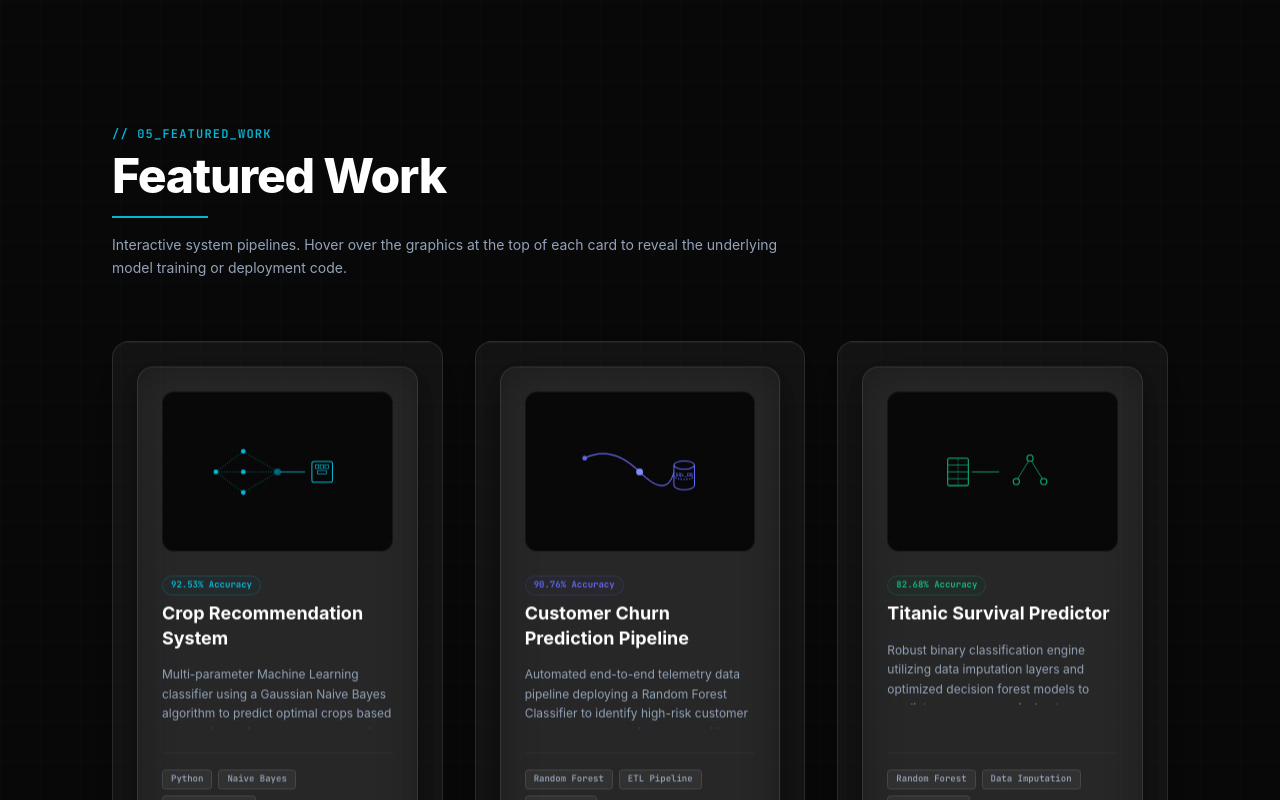
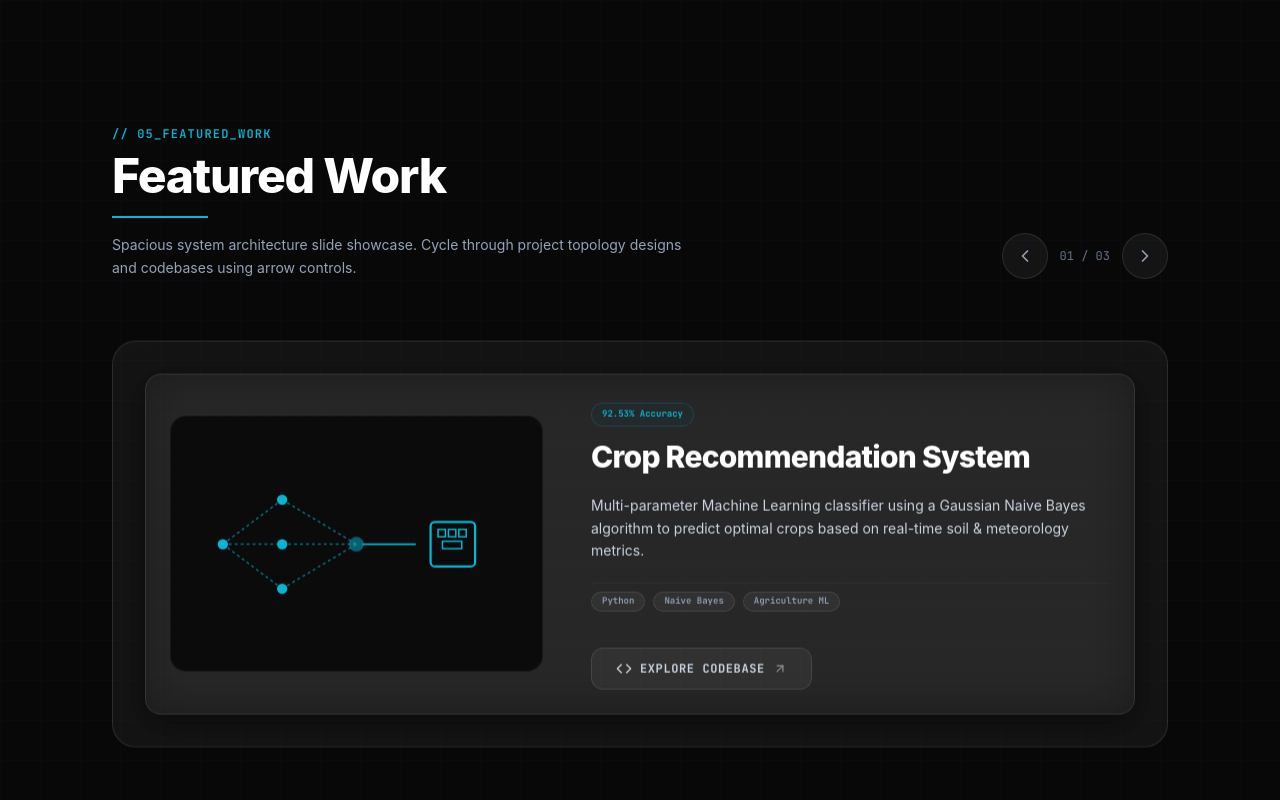
Before and after one commit to KRUTHIKTR/portfolio, a React (Vite) app: page / in a window 1280 px wide. Shown: the part 3400-4200 px from the top of the page. Built offline with nearby package versions, Linux system fonts and the light colour scheme.

Commit message:
feat: implement sleek horizontal slide showcase in Projects.jsx

```diff
--- a/src/components/Projects.jsx
+++ b/src/components/Projects.jsx
@@ -1,6 +1,6 @@
 import React, { useState } from 'react';
 import { motion, AnimatePresence } from 'framer-motion';
-import { ArrowUpRight, Code, Terminal } from 'lucide-react';
+import { ArrowUpRight, Code, ChevronLeft, ChevronRight } from 'lucide-react';
 import TiltCard from './TiltCard';
 
 const projectsData = [
@@ -11,14 +11,7 @@ const projectsData = [
     description: "Multi-parameter Machine Learning classifier using a Gaussian Naive Bayes algorithm to predict optimal crops based on real-time soil & meteorology metrics.",
     github: "https://github.com/KRUTHIKTR/Crop-recommendation-system",
     tags: ["Python", "Naive Bayes", "Agriculture ML"],
-    glowColor: "group-hover:border-[#06b6d4]/30",
-    themeColor: "#06b6d4",
-    codeSnippet: `# Train model
-from sklearn.naive_bayes import GaussianNB
-model = GaussianNB()
-model.fit(X_train, y_train)
-accuracy = model.score(X_test, y_test)
-print(f"Accuracy: {accuracy * 100:.2f}%")`
+    themeColor: "#06b6d4"
   },
   {
     id: 2,
@@ -27,15 +20,7 @@ print(f"Accuracy: {accuracy * 100:.2f}%")`
     description: "Automated end-to-end telemetry data pipeline deploying a Random Forest Classifier to identify high-risk customer accounts and retention opportunities.",
     github: "https://github.com/KRUTHIKTR/Customer-churn-prediction",
     tags: ["Random Forest", "ETL Pipeline", "PostgreSQL"],
-    glowColor: "group-hover:border-indigo-500/30",
-    themeColor: "#6366f1",
-    codeSnippet: `# Dockerfile
-FROM python:3.10-slim
-WORKDIR /app
-COPY requirements.txt .
-RUN pip install -r requirements.txt
-COPY . .
-CMD ["uvicorn", "main:app", "--host", "0.0.0.0"]`
+    themeColor: "#6366f1"
   },
   {
     id: 3,
@@ -44,27 +29,20 @@ CMD ["uvicorn", "main:app", "--host", "0.0.0.0"]`
     description: "Robust binary classification engine utilizing data imputation layers and optimized decision forest models to predict passenger survival outcomes.",
     github: "https://github.com/KRUTHIKTR/Titanic-Survival-Prediction",
     tags: ["Random Forest", "Data Imputation", "Scikit-Learn"],
-    glowColor: "group-hover:border-emerald-500/30",
-    themeColor: "#10b981",
-    codeSnippet: `# Preprocessing & Forest
-from sklearn.impute import KNNImputer
-imputer = KNNImputer(n_neighbors=5)
-X_imp = imputer.fit_transform(X)
-clf = RandomForestClassifier(n_estimators=100)
-clf.fit(X_imp, y)`
+    themeColor: "#10b981"
   }
 ];
 
-function CropGraphic() {
+function CropTopology() {
   return (
-    <svg className="w-3/5 h-3/5" viewBox="0 0 200 100">
+    <svg className="w-4/5 h-4/5" viewBox="0 0 200 100">
       <path d="M 10 50 L 50 20 M 10 50 L 50 50 M 10 50 L 50 80 M 50 20 L 100 50 M 50 50 L 100 50 M 50 80 L 100 50" stroke="#06b6d4" strokeWidth="1" strokeDasharray="2 2" fill="none" opacity="0.6" />
       <circle cx="10" cy="50" r="3.5" fill="#06b6d4" />
       <circle cx="50" cy="20" r="3.5" fill="#06b6d4" />
       <circle cx="50" cy="50" r="3.5" fill="#06b6d4" />
       <circle cx="50" cy="80" r="3.5" fill="#06b6d4" />
       <circle cx="100" cy="50" r="5" fill="#06b6d4" className="animate-pulse" />
-      <path d="M 104 50 L 140 50" stroke="#06b6d4" strokeWidth="1.2" />
+      <line x1="104" y1="50" x2="140" y2="50" stroke="#06b6d4" strokeWidth="1.2" />
       <rect x="150" y="35" width="30" height="30" rx="3" fill="none" stroke="#06b6d4" strokeWidth="1.5" />
       <rect x="155" y="40" width="5" height="5" fill="none" stroke="#06b6d4" strokeWidth="1" />
       <rect x="162" y="40" width="5" height="5" fill="none" stroke="#06b6d4" strokeWidth="1" />
@@ -74,9 +52,9 @@ function CropGraphic() {
   );
 }
 
-function ChurnGraphic() {
+function ChurnTopology() {
   return (
-    <svg className="w-3/5 h-3/5" viewBox="0 0 200 100">
+    <svg className="w-4/5 h-4/5" viewBox="0 0 200 100">
       <path d="M 20 30 Q 60 10 100 50 T 150 50" stroke="#6366f1" strokeWidth="1.5" fill="none" />
       <circle cx="20" cy="30" r="3.5" fill="#6366f1" />
       <circle cx="100" cy="50" r="5" fill="#818cf8" />
@@ -90,9 +68,9 @@ function ChurnGraphic() {
   );
 }
 
-function TitanicGraphic() {
+function TitanicTopology() {
   return (
-    <svg className="w-3/5 h-3/5" viewBox="0 0 200 100">
+    <svg className="w-4/5 h-4/5" viewBox="0 0 200 100">
       <rect x="20" y="30" width="30" height="40" rx="2" fill="none" stroke="#10b981" strokeWidth="1.5" />
       <line x1="20" y1="40" x2="50" y2="40" stroke="#10b981" strokeWidth="1" />
       <line x1="20" y1="50" x2="50" y2="50" stroke="#10b981" strokeWidth="1" />
@@ -110,127 +88,138 @@ function TitanicGraphic() {
   );
 }
 
-function ProjectCard({ project, isZeroG }) {
-  const [isHovered, setIsHovered] = useState(false);
+export default function Projects({ isZeroG }) {
+  const [activeIndex, setActiveIndex] = useState(0);
+
+  const handlePrev = () => {
+    setActiveIndex((prev) => (prev === 0 ? projectsData.length - 1 : prev - 1));
+  };
+
+  const handleNext = () => {
+    setActiveIndex((prev) => (prev === projectsData.length - 1 ? 0 : prev + 1));
+  };
+
+  const currentProject = projectsData[activeIndex];
 
   return (
-    <div
-      onMouseEnter={() => setIsHovered(true)}
-      onMouseLeave={() => setIsHovered(false)}
+    <section id="lab" className="relative py-32 px-6 md:px-12 max-w-6xl mx-auto z-10 border-b border-white/5">
+      {/* Section Header */}
+      <div className="text-left mb-16 flex flex-col md:flex-row md:items-end justify-between gap-6">
+        <div>
+          <span className="text-xs font-mono uppercase tracking-widest text-[#06b6d4] font-semibold">// 05_FEATURED_WORK</span>
+          <h2 className="text-3xl md:text-5xl font-extrabold text-white mt-2 mb-4 font-sans tracking-tight">
+            Featured Work
+          </h2>
+          <div className="h-[2px] w-24 bg-[#06b6d4]" />
+          <p className="text-slate-400 max-w-xl mt-4 text-sm font-sans leading-relaxed">
+            Spacious system architecture slide showcase. Cycle through project topology designs and codebases using arrow controls.
+          </p>
+        </div>
+
+        {/* Elegant Navigation Arrows */}
+        <div className="flex items-center gap-3">
+          <button
+            onClick={handlePrev}
+            className="p-3 rounded-full border border-white/10 hover:border-[#06b6d4] bg-white/5 hover:bg-[#06b6d4]/10 text-slate-400 hover:text-white transition-all cursor-pointer focus:outline-none"
+            aria-label="Previous project"
+          >
+            <ChevronLeft className="w-5 h-5" />
+          </button>
+          <span className="font-mono text-xs text-slate-500">
+            0{activeIndex + 1} / 0{projectsData.length}
+          </span>
+          <button
+            onClick={handleNext}
+            className="p-3 rounded-full border border-white/10 hover:border-[#06b6d4] bg-white/5 hover:bg-[#06b6d4]/10 text-slate-400 hover:text-white transition-all cursor-pointer focus:outline-none"
+            aria-label="Next project"
+          >
+            <ChevronRight className="w-5 h-5" />
+          </button>
+        </div>
+      </div>
+
+      {/* Large Spacious Horizontal Card */}
+      <div className="min-h-[420px]">
+        <AnimatePresence mode="wait">
+          <motion.div
+            key={activeIndex}
+            initial={{ opacity: 0, x: 20 }}
+            animate={{ opacity: 1, x: 0 }}
+            exit={{ opacity: 0, x: -20 }}
+            transition={{ duration: 0.3 }}
             className="h-full"
           >
             <TiltCard
               isZeroG={isZeroG}
-        className="bg-white/5 border border-white/10 rounded-2xl h-full flex flex-col justify-between p-6 relative group transition-all duration-300"
+              className="bg-white/5 border border-white/10 rounded-3xl p-8 relative overflow-hidden backdrop-blur-xl"
             >
-        <div className="flex flex-col h-full justify-between text-left">
+              <div className="grid grid-cols-1 lg:grid-cols-12 gap-8 items-center">
 
-          {/* Top Panel: Graphical View vs. Monospace Code Block */}
-          <div className="relative h-40 w-full overflow-hidden rounded-xl mb-6 bg-[#080808] border border-white/5 flex items-center justify-center group-hover:border-[#06b6d4]/20 transition-all duration-500">
-            <div className="absolute inset-0 opacity-10 bg-[linear-gradient(to_right,#8080800a_1px,transparent_1px),linear-gradient(to_bottom,#8080800a_1px,transparent_1px)] bg-[size:12px_12px] pointer-events-none" />
+                {/* Left Side: System Topology Diagram (5/12 width) */}
+                <div className="lg:col-span-5 h-64 bg-[#080808]/85 border border-white/5 rounded-2xl flex items-center justify-center relative overflow-hidden">
+                  <div className="absolute inset-0 opacity-10 bg-[linear-gradient(to_right,#8080800a_1px,transparent_1px),linear-gradient(to_bottom,#8080800a_1px,transparent_1px)] bg-[size:16px_16px] pointer-events-none" />
 
-            {isHovered ? (
-              // Code Block Hover State
-              <motion.div
-                initial={{ opacity: 0, y: 5 }}
-                animate={{ opacity: 1, y: 0 }}
-                className="w-full h-full p-4 font-mono text-[8px] md:text-[9px] text-[#06b6d4]/90 overflow-y-auto text-left leading-normal whitespace-pre bg-black/80"
-              >
-                <div className="flex items-center gap-1.5 border-b border-white/5 pb-1.5 mb-2 text-slate-500 text-[7px] uppercase font-bold tracking-wider">
-                  <Terminal className="w-2.5 h-2.5 text-[#06b6d4]" />
-                  <span>source_code.py</span>
-                </div>
-                {project.codeSnippet}
-              </motion.div>
-            ) : (
-              // Stylized SVG Graphic Default State
-              <motion.div
-                initial={{ opacity: 0 }}
-                animate={{ opacity: 1 }}
-                className="w-full h-full flex items-center justify-center"
-              >
-                {project.id === 1 && <CropGraphic />}
-                {project.id === 2 && <ChurnGraphic />}
-                {project.id === 3 && <TitanicGraphic />}
-              </motion.div>
-            )}
+                  {currentProject.id === 1 && <CropTopology />}
+                  {currentProject.id === 2 && <ChurnTopology />}
+                  {currentProject.id === 3 && <TitanicTopology />}
                 </div>
 
-          {/* Title & Accuracy HUD Tag */}
-          <div className="space-y-3.5 flex-grow">
-            <div className="flex flex-col gap-1.5">
+                {/* Right Side: High-Impact Typography & Details (7/12 width) */}
+                <div className="lg:col-span-7 flex flex-col justify-between text-left space-y-5 lg:pl-4">
+
+                  {/* Accuracy HUD Tag & Title */}
+                  <div className="space-y-3">
                     <span
-                style={{ color: project.themeColor, borderColor: project.themeColor + '30', backgroundColor: project.themeColor + '08' }}
-                className="self-start font-mono text-[9px] font-bold px-2 py-0.5 border rounded-full"
+                      style={{ color: currentProject.themeColor, borderColor: currentProject.themeColor + '30', backgroundColor: currentProject.themeColor + '08' }}
+                      className="inline-block font-mono text-[9px] font-bold px-2.5 py-1 border rounded-full"
                     >
-                {project.accuracy}
+                      {currentProject.accuracy}
                     </span>
 
-              <h3 className="text-lg font-bold text-white leading-snug group-hover:text-[#06b6d4] transition-colors duration-300">
-                {project.title}
+                    <h3 className="text-2xl md:text-3xl font-extrabold text-white leading-tight tracking-tight">
+                      {currentProject.title}
                     </h3>
                   </div>
 
-            <p className="text-xs text-slate-400 leading-relaxed font-sans font-normal h-16 overflow-hidden">
-              {project.description}
+                  {/* Project Description */}
+                  <p className="text-sm text-slate-300 font-sans font-normal leading-relaxed">
+                    {currentProject.description}
                   </p>
-          </div>
 
                   {/* Technology Tags */}
-          <div className="mt-6 pt-4 border-t border-white/5 flex flex-wrap gap-1.5 mb-5">
-            {project.tags.map((tag, tIdx) => (
+                  <div className="flex flex-wrap gap-2 pt-2 border-t border-white/5">
+                    {currentProject.tags.map((tag, tIdx) => (
                       <span
                         key={tIdx}
-                className="text-[9px] font-mono font-semibold px-2 py-0.5 rounded bg-white/5 border border-white/10 text-slate-400"
+                        className="text-[9px] font-mono font-semibold px-2.5 py-0.5 rounded-full bg-white/5 border border-white/10 text-slate-400"
                       >
                         {tag}
                       </span>
                     ))}
                   </div>
 
-          {/* Wide Explore Button */}
+                  {/* Explore Button */}
+                  <div className="pt-4">
                     <a
-            href={project.github}
+                      href={currentProject.github}
                       target="_blank"
                       rel="noreferrer"
-            className="w-full flex items-center justify-center gap-2 py-2.5 rounded-xl border border-white/10 hover:border-[#06b6d4] bg-white/5 hover:bg-[#06b6d4]/10 text-[10px] font-mono font-bold tracking-wider text-slate-300 hover:text-white transition-all duration-300"
+                      className="inline-flex items-center justify-center gap-2 px-6 py-3 rounded-xl border border-white/10 hover:border-[#06b6d4] bg-white/5 hover:bg-[#06b6d4]/10 text-xs font-mono font-bold tracking-wider text-slate-300 hover:text-white transition-all duration-300"
                     >
-            <Code className="w-3.5 h-3.5" />
-            <span>EXPLORE CODE</span>
-            <ArrowUpRight className="w-3 h-3 opacity-60" />
+                      <Code className="w-4 h-4" />
+                      <span>EXPLORE CODEBASE</span>
+                      <ArrowUpRight className="w-3.5 h-3.5 opacity-60" />
                     </a>
+                  </div>
+
+                </div>
 
               </div>
             </TiltCard>
-    </div>
-  );
-}
-
-export default function Projects({ isZeroG }) {
-  return (
-    <section id="lab" className="relative py-32 px-6 md:px-12 max-w-6xl mx-auto z-10 border-b border-white/5">
-      {/* Section Header */}
-      <div className="text-left mb-16">
-        <span className="text-xs font-mono uppercase tracking-widest text-[#06b6d4] font-semibold">// 05_FEATURED_WORK</span>
-        <h2 className="text-3xl md:text-5xl font-extrabold text-white mt-2 mb-4 font-sans tracking-tight">
-          Featured Work
-        </h2>
-        <div className="h-[2px] w-24 bg-[#06b6d4]" />
-        <p className="text-slate-400 max-w-2xl mt-4 text-sm font-sans leading-relaxed">
-          Interactive system pipelines. Hover over the graphics at the top of each card to reveal the underlying model training or deployment code.
-        </p>
+          </motion.div>
+        </AnimatePresence>
       </div>
 
-      {/* Projects Grid */}
-      <div className="grid grid-cols-1 md:grid-cols-3 gap-8">
-        {projectsData.map((project) => (
-          <ProjectCard
-            key={project.id}
-            project={project}
-            isZeroG={isZeroG}
-          />
-        ))}
-      </div>
     </section>
   );
 }
```
Lines whose indentation alone changed are shown as unchanged.
